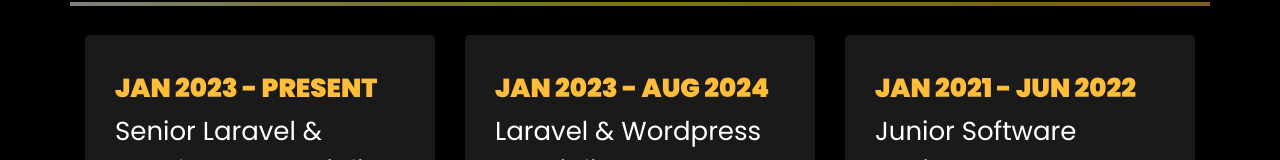
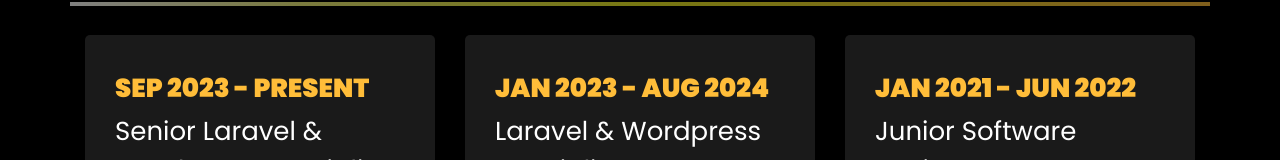
Before and after one commit to Plan-B-Arko/motalebhossainarko.github.io, a plain HTML site: page index.html in a window 1280 px wide. Shown: the part 2052-2212 px from the top of the page. Drawn offline with Linux system fonts and the light colour scheme; files whose address does not match are found by name.

Commit message:
experience update

```diff
--- a/index.html
+++ b/index.html
@@ -325,7 +325,7 @@
 		<div class="row">
 			<div class="col-md-4">
 				<div class="resume-wrap ftco-animate">
-					<span class="date">JAN 2023 - PRESENT</span>
+					<span class="date">SEP 2023 - PRESENT</span>
 					<h2>Senior Laravel & Wordpress Specialist</h2>
 					<span class="position">Faiza Express</span>
 					<p class="mt-4">Faiza Express is your trusted wholesale and fulfillment partner, overseeing Masformation, Mas Prep Center, and Masdistribution. From warehousing to logistics, we streamline supply chains with competitive pricing and superior service.
```
